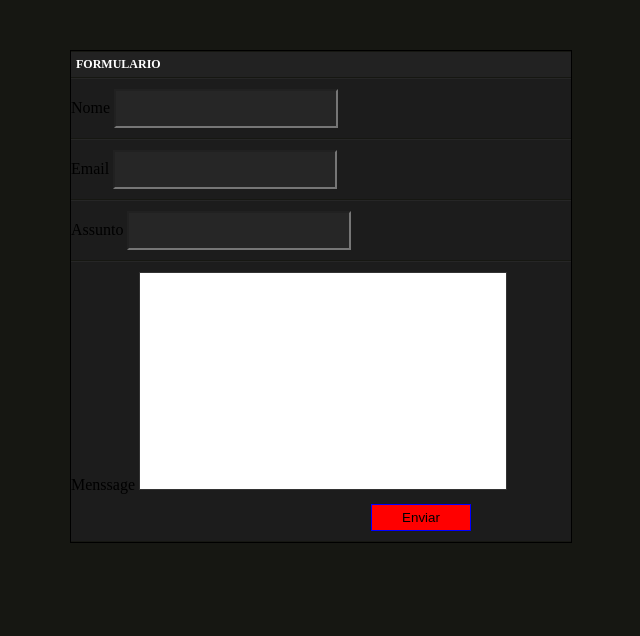
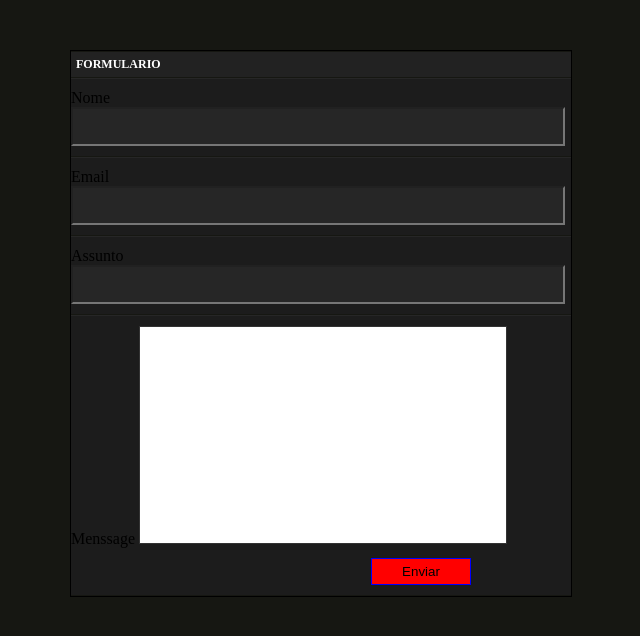
Before and after one commit to caea100/formsimples, a plain HTML site: page index.html in a window 1280 px wide. Shown: the whole page, without its empty margins (319-959 px from the left). Drawn offline with Linux system fonts and the light colour scheme.

Commit message:
Update style.css

```diff
--- a/style.css
+++ b/style.css
@@ -42,7 +42,7 @@ div.box label spa{
 
 div.box .txt{
     padding: 10px 10px;
-    width: 200px;
+    width: 94%;
     background: #262626;
     border-radius: 1px solid #333;
 }
```
